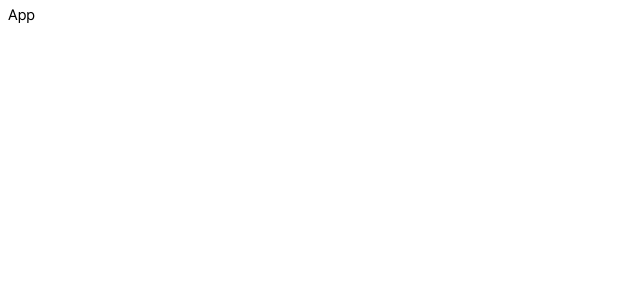
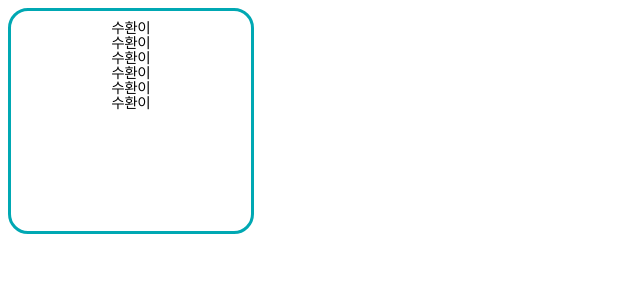
Before and after one commit to moonstal1506/AirLingo, a React (Vite) app in the folder frontend/airlingo/: page / in a window 1280 px wide. Shown: the top 300 px of the page, without its empty margins (0-640 px from the left). Built offline with nearby package versions, Linux system fonts and the light colour scheme.

Commit message:
:tada: init : Add container component structure

```diff
--- a/frontend/airlingo/src/App.jsx
+++ b/frontend/airlingo/src/App.jsx
@@ -1,5 +1,18 @@
+import Container from "./components/common/container";
+
 function App() {
-    return <div>App</div>;
+    return (
+        <div>
+            <Container width="200" height="200">
+                <div>수환이</div>
+                <div>수환이</div>
+                <div>수환이</div>
+                <div>수환이</div>
+                <div>수환이</div>
+                <div>수환이</div>
+            </Container>
+        </div>
+    );
 }
 
 export default App;
--- /dev/null
+++ b/frontend/airlingo/src/components/common/container/Container.jsx
@@ -0,0 +1,26 @@
+import styled from "@emotion/styled";
+
+// ----------------------------------------------------------------------------------------------------
+
+function Container({ width, height, children }) {
+    return (
+        <ContainerWrapper width={width} height={height}>
+            {children}
+        </ContainerWrapper>
+    );
+}
+
+const ContainerWrapper = styled.div`
+    display: flex;
+    flex-direction: column;
+    align-items: center;
+    width: ${({ width }) => width}px;
+    height: ${({ height }) => height}px;
+    padding: 10px 20px;
+    border-radius: 20px;
+    border: 3px solid ${(props) => props.theme.colors.primary4};
+`;
+
+// ----------------------------------------------------------------------------------------------------
+
+export default Container;
--- /dev/null
+++ b/frontend/airlingo/src/components/common/container/index.js
@@ -0,0 +1,3 @@
+import Container from "./Container";
+
+export default Container;
```
Also changed, not shown: frontend/airlingo/src/components/common/container/index.jsx (deleted), 1 other file (tests, documents, lock files or other folders).
